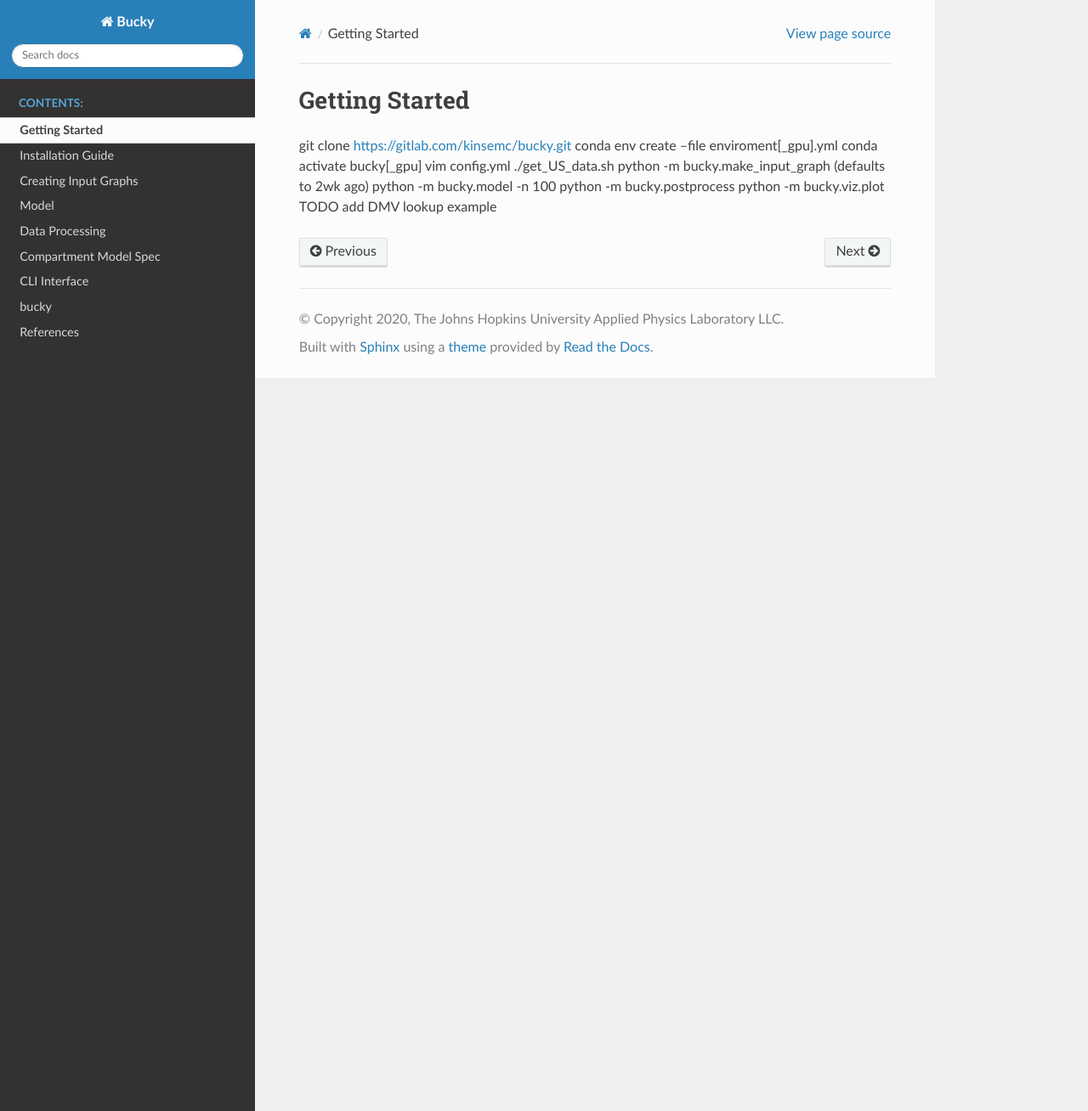
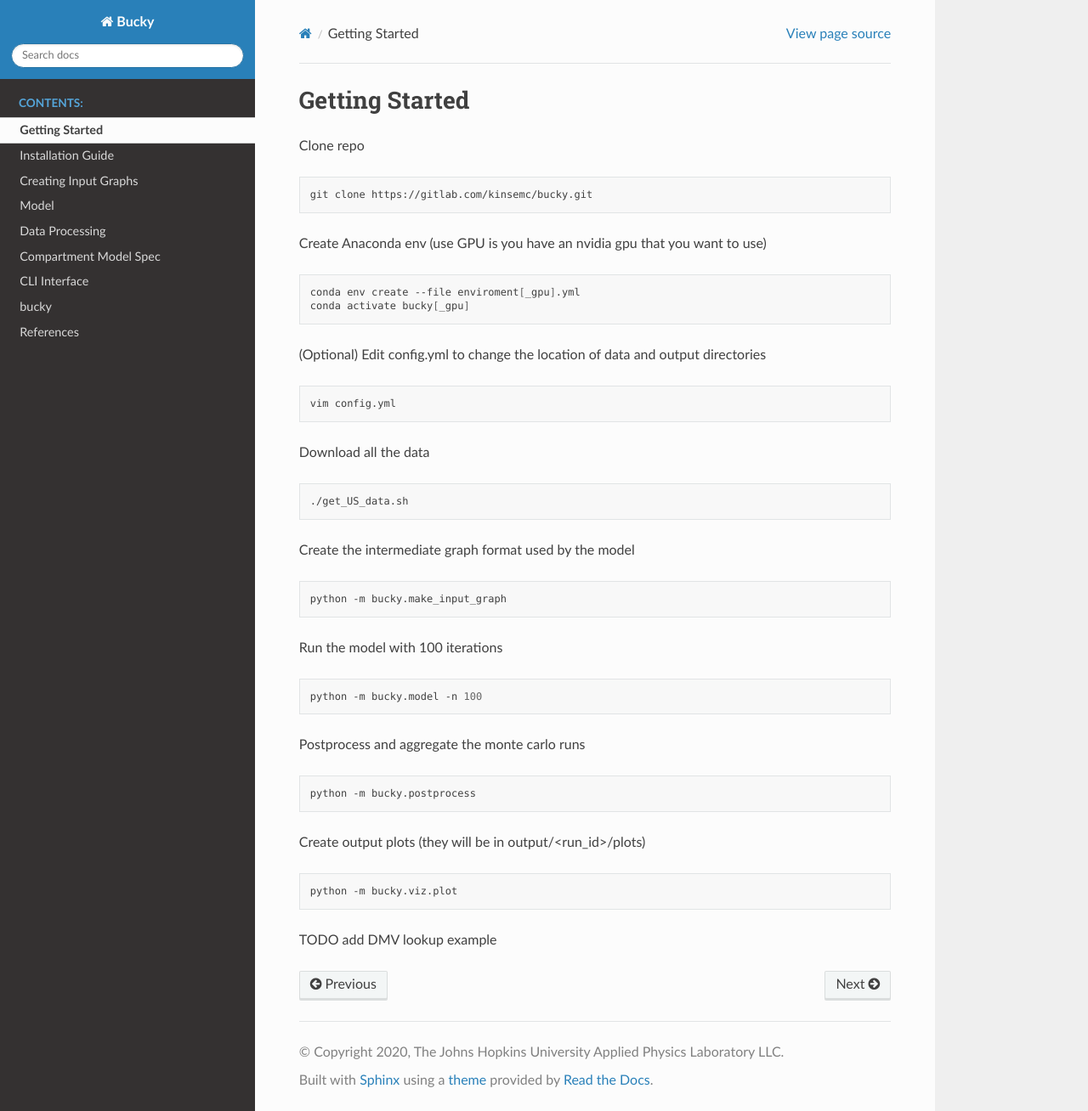
Before and after one commit to mattkinsey/bucky, a Sphinx documentation site: the page built from docs/source/getting_started.rst, in a window 1280 px wide and 1308 px high. Shown: the whole window at 85% size. Built offline with Sphinx 7.4.7 and the Read the Docs theme 2.0.0, drawn with Linux system fonts in a browser that asks for light colours.

Commit message:
format the getting started 'guide' (it's just a list of cmds right now)

```diff
--- a/docs/source/getting_started.rst
+++ b/docs/source/getting_started.rst
@@ -1,13 +1,53 @@
 Getting Started
-===============
++++++++++++++++
 
-git clone https://gitlab.com/kinsemc/bucky.git
-conda env create --file enviroment[_gpu].yml
-conda activate bucky[_gpu]
-vim config.yml
-./get_US_data.sh
-python -m bucky.make_input_graph (defaults to 2wk ago)
-python -m bucky.model -n 100
-python -m bucky.postprocess
-python -m bucky.viz.plot
+Clone repo
+
+.. code-block:: bash
+
+  git clone https://gitlab.com/kinsemc/bucky.git
+
+Create Anaconda env (use GPU is you have an nvidia gpu that you want to use)
+
+.. code-block:: bash
+
+  conda env create --file enviroment[_gpu].yml
+  conda activate bucky[_gpu]
+
+(Optional) Edit config.yml to change the location of data and output directories
+
+.. code-block:: bash
+
+  vim config.yml
+
+Download all the data
+
+.. code-block:: bash
+
+  ./get_US_data.sh
+
+Create the intermediate graph format used by the model
+
+.. code-block:: bash
+
+  python -m bucky.make_input_graph
+
+Run the model with 100 iterations
+
+.. code-block:: bash
+
+  python -m bucky.model -n 100
+
+Postprocess and aggregate the monte carlo runs
+
+.. code-block:: bash
+
+  python -m bucky.postprocess
+
+Create output plots (they will be in output/<run_id>/plots)
+
+.. code-block:: bash
+
+  python -m bucky.viz.plot
+
 TODO add DMV lookup example
```
